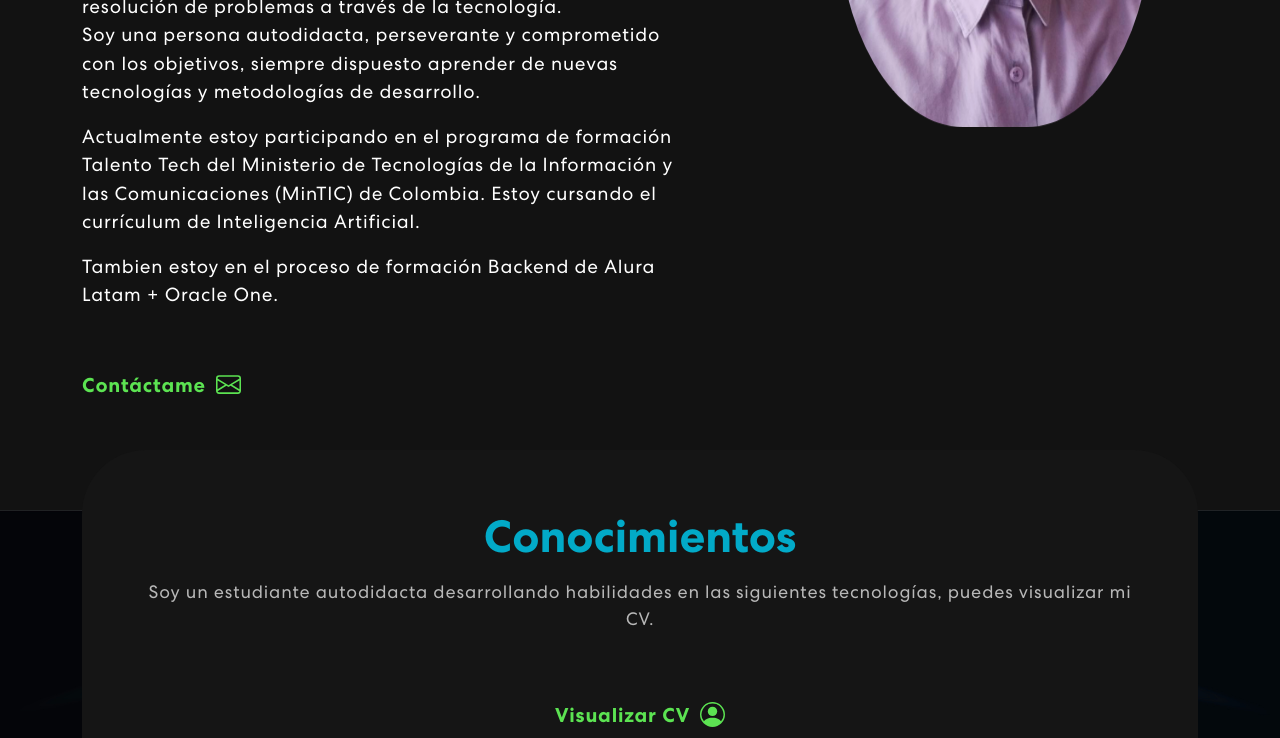
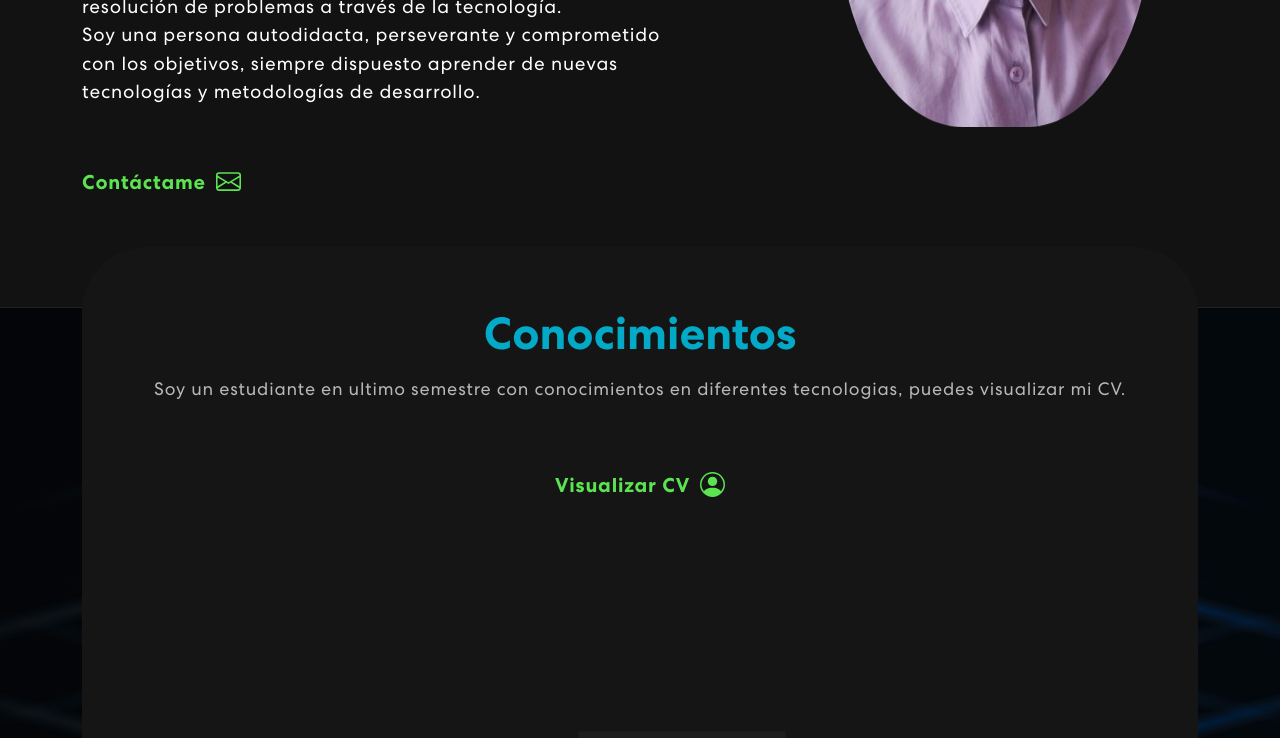
Before and after one commit to NicolasM911/personal-portoflio-react, a React (Create React App) app: page / in a window 1280 px wide. Shown: the part 660-1398 px from the top of the page. Built offline with nearby package versions, Linux system fonts and the light colour scheme.

Commit message:
cambio parrafo y contact

```diff
--- a/src/components/Banner.js
+++ b/src/components/Banner.js
@@ -69,9 +69,8 @@ export const Banner = () => {
                     <span className="wrap">{text}</span>
                   </span>
                   <p>Ingeniero de Sistemas apasionado por la innovación y la resolución de problemas a través de la tecnología.<br></br>
-                    Soy una persona autodidacta, perseverante y comprometido con los objetivos, siempre dispuesto aprender de nuevas tecnologías y metodologías de desarrollo.</p>
-                  <p>Actualmente estoy participando en el programa de formación Talento Tech del Ministerio de Tecnologías de la Información y las Comunicaciones (MinTIC) de Colombia. Estoy cursando el currículum de Inteligencia Artificial.</p>
-                  <p>Tambien estoy en el proceso de formación Backend de Alura Latam + Oracle One.</p>
+                    Soy una persona autodidacta, perseverante y comprometido con los objetivos, siempre dispuesto aprender de nuevas tecnologías y metodologías de desarrollo.
+                  </p>
                   <button onClick={() => window.location.href = '#connect'}>Contáctame <Envelope size={25} /></button>
                   {/* <div>
                     <a href="https://drive.google.com/file/d/1Jfj65j_naQ1cMS9jbH-Q7t8aT5nvrTG0/view?usp=sharing" target="_blank" rel="noreferrer">
--- a/src/components/Skills.js
+++ b/src/components/Skills.js
@@ -43,7 +43,7 @@ export const Skills = () => {
           <div className="col-12">
             <div className="skill-bx wow zoomIn">
               <h2>Conocimientos</h2>
-              <p>Soy un estudiante autodidacta desarrollando habilidades en las siguientes tecnologías, puedes visualizar mi CV.</p>
+              <p>Soy un estudiante en ultimo semestre con conocimientos en diferentes tecnologias, puedes visualizar mi CV.</p>
 
               <div className="centered-container">
                 <a href="https://drive.google.com/file/d/1Jfj65j_naQ1cMS9jbH-Q7t8aT5nvrTG0/view?usp=sharing" target="_blank" rel="noreferrer">
```
Also changed, not shown: 1 other file (tests, documents, lock files or other folders).
